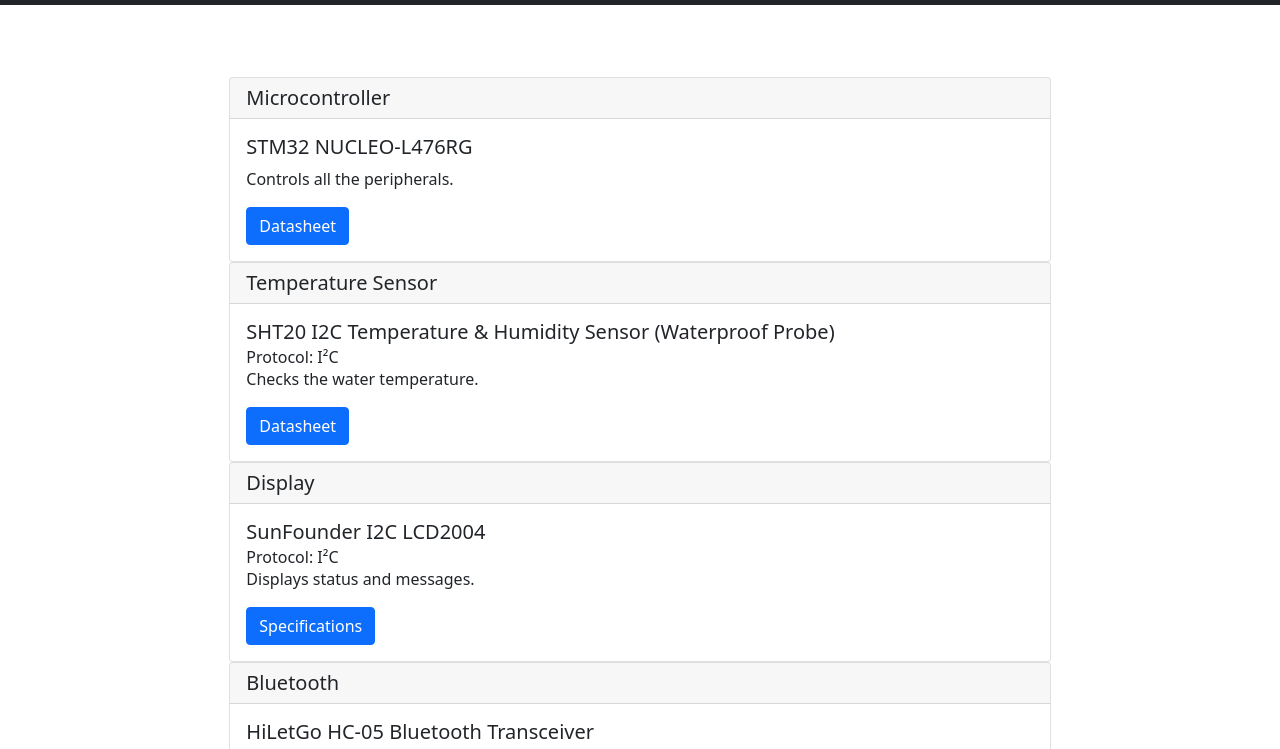
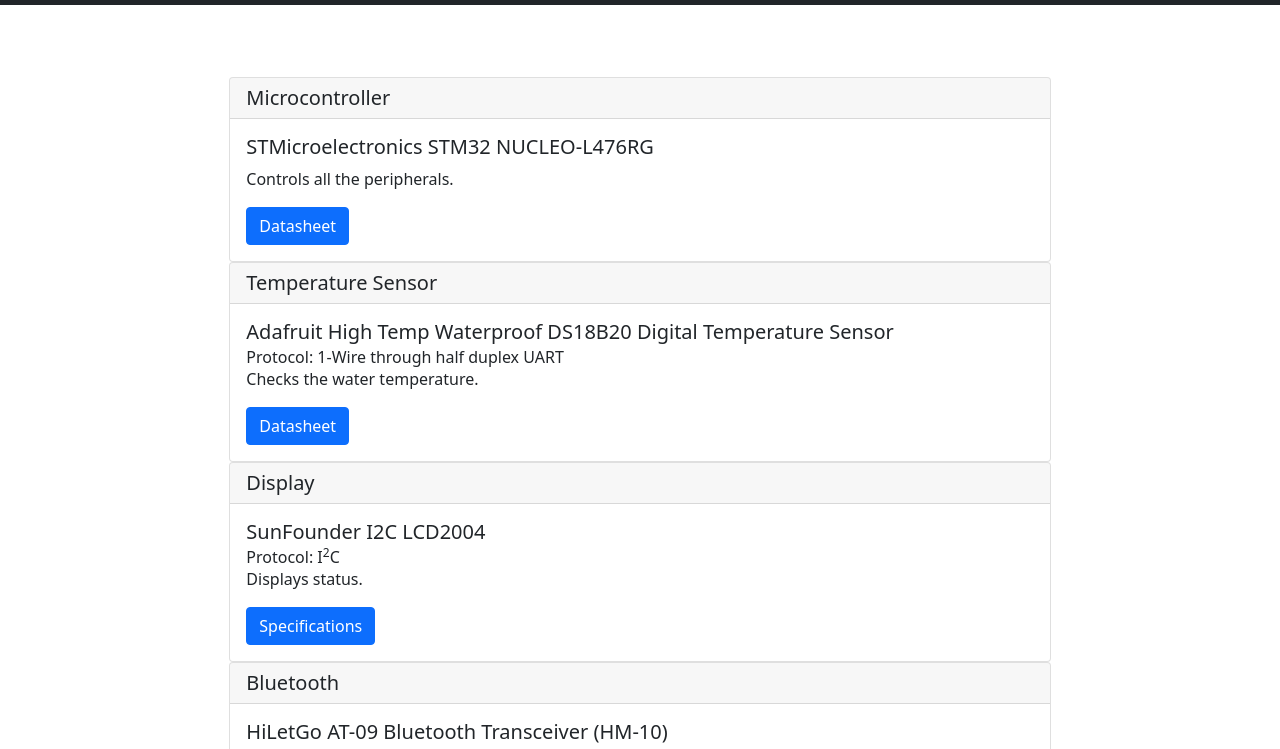
Before and after one commit to svm32/svm32.github.io, a plain HTML site: page parts/index.html in a window 1280 px wide. Shown: the part 51-800 px from the top of the page. Drawn offline with nearby package versions, Linux system fonts and the light colour scheme.

Commit message:
Added 03/12 progress and updated parts with current setup

```diff
--- a/parts/index.html
+++ b/parts/index.html
@@ -33,7 +33,7 @@
         <div class="card">
           <h5 class="card-header">Microcontroller</h5>
           <div class="card-body">
-            <h5 class="card-title">STM32 NUCLEO-L476RG</h5>
+            <h5 class="card-title">STMicroelectronics STM32 NUCLEO-L476RG</h5>
             <p class="card-text">Controls all the peripherals.</p>
             <a href="https://www.st.com/resource/en/datasheet/stm32l476rg.pdf" class="btn btn-primary">Datasheet</a>
           </div>
@@ -41,28 +41,28 @@
         <div class="card">
           <h5 class="card-header">Temperature Sensor</h5>
           <div class="card-body">
-            <h5 class="card-title">SHT20 I2C Temperature &amp; Humidity Sensor (Waterproof Probe)</h5>
-            <h6 class="card-subtitle">Protocol: I²C</h6>
+            <h5 class="card-title">Adafruit High Temp Waterproof DS18B20 Digital Temperature Sensor</h5>
+            <h6 class="card-subtitle">Protocol: 1-Wire through half duplex UART</h6>
             <p class="card-text">Checks the water temperature.</p>
-            <a href="https://www.micro-semiconductor.com/datasheet/67-SEN0227.pdf" class="btn btn-primary">Datasheet</a>
+            <a href="https://datasheets.maximintegrated.com/en/ds/DS18B20.pdf" class="btn btn-primary">Datasheet</a>
           </div>
         </div>
         <div class="card">
           <h5 class="card-header">Display</h5>
           <div class="card-body">
             <h5 class="card-title">SunFounder I2C LCD2004</h5>
-            <h6 class="card-subtitle">Protocol: I²C</h6>
-            <p class="card-text">Displays status and messages.</p>
+            <h6 class="card-subtitle">Protocol: I<sup>2</sup>C</h6>
+            <p class="card-text">Displays status.</p>
             <a href="http://wiki.sunfounder.cc/index.php?title=I2C_LCD2004" class="btn btn-primary">Specifications</a>
           </div>
         </div>
         <div class="card">
           <h5 class="card-header">Bluetooth</h5>
           <div class="card-body">
-            <h5 class="card-title">HiLetGo HC-05 Bluetooth Transceiver</h5>
+            <h5 class="card-title">HiLetGo AT-09 Bluetooth Transceiver (HM-10)</h5>
             <h6 class="card-subtitle">Protocol: UART</h6>
             <p class="card-text">Sends and receives messages.</p>
-            <a href="https://components101.com/sites/default/files/component_datasheet/HC-05%20Datasheet.pdf" class="btn btn-primary">Datasheet</a>
+            <a href="http://wiki.sunfounder.cc/images/f/f8/Bluetooth_4.0_BLE_module_datasheet.pdf" class="btn btn-primary">Datasheet</a>
           </div>
         </div>
         <div class="card">
```
Also changed, not shown: updates/index.html (+6 -0 lines).
